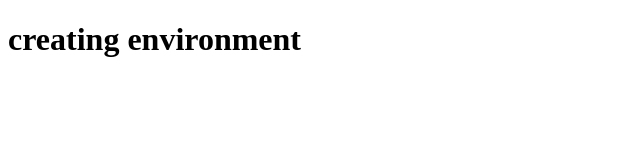
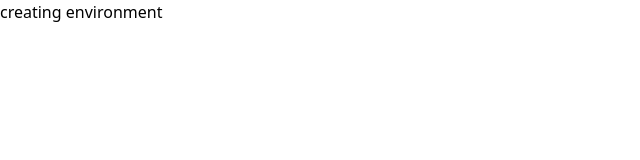
Before and after one commit to Dev-Zual/monthly-saving-calculator, a plain HTML site: page index.html in a window 1280 px wide. Shown: the whole page, without its empty margins (0-640 px from the left). Drawn offline with nearby package versions, Linux system fonts and the light colour scheme.

Commit message:
added tailwind css

```diff
--- a/index.html
+++ b/index.html
@@ -5,11 +5,15 @@
     <meta http-equiv="X-UA-Compatible" content="IE=edge" />
     <meta name="viewport" content="width=device-width, initial-scale=1.0" />
     <title>MY Monthly Svings!</title>
+    <!-- tailwind css -->
+    <script src="https://cdn.tailwindcss.com"></script>
+    <!-- our custom css -->
     <link rel="stylesheet" href="css/main.css" />
   </head>
   <body>
     <h1>creating environment</h1>
 
+    <!-- javascript file -->
     <script src="js/app.js"></script>
   </body>
 </html>
```
